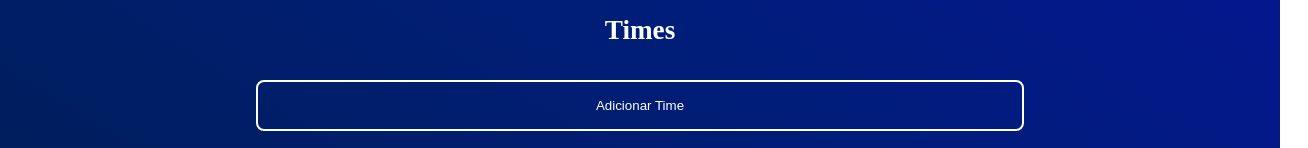
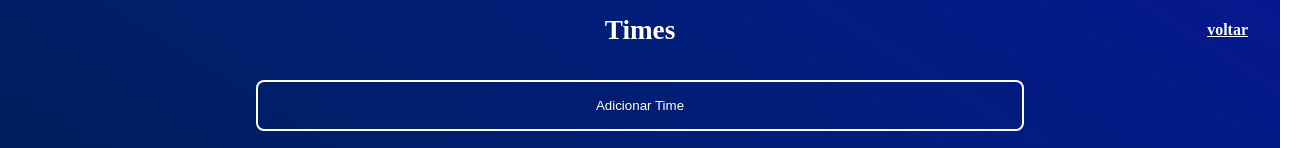
Before and after one commit to dennetwebdesigner/SRTFO, a Vue app: page /admin/teams in a window 1280 px wide. Shown: the top 148 px of the page, 1308 px wide, since content can reach past the window. Built offline with nearby package versions, Linux system fonts and the light colour scheme; no server answers.

Commit message:
link back team container

```diff
--- a/src/page/admin/teams/TeamsContainer.vue
+++ b/src/page/admin/teams/TeamsContainer.vue
@@ -2,10 +2,10 @@
 @import "./teamsStyle.css";
 .link-back {
   position: absolute;
-  top: -2rem;
-  left: 2rem;
+  right: 1rem;
+  top: 0.4rem;
   color: white;
-  font-size: 0.3em;
+  font-size: 1em;
 }
 </style>
 <template>
--- a/src/page/home/home.css
+++ b/src/page/home/home.css
@@ -84,11 +84,11 @@
 }
 
 .placar-home .team-one img {
-  left: calc(0% - 3rem);
+  left: calc(0% - 4rem);
 }
 
 .placar-home .team-two img {
-  right: calc(0% - 3rem);
+  right: calc(0% - 4rem);
 }
 
 .placar-home article span {
```
